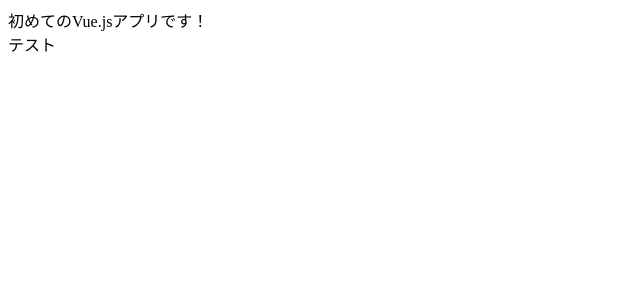
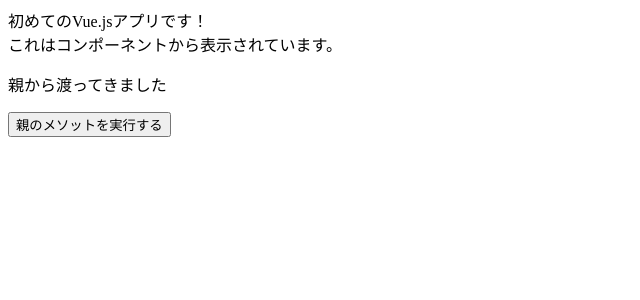
Before and after one commit to KNR1009/live-chat-vuejs, a Vue app: page / in a window 1280 px wide. Shown: the top 300 px of the page, without its empty margins (0-640 px from the left). Built offline with nearby package versions, Linux system fonts and the light colour scheme.

Commit message:
add vue methods

```diff
--- /dev/null
+++ b/src/components/TestComponent.vue
@@ -0,0 +1,17 @@
+<template>
+  <div>これはコンポーネントから表示されています。</div>
+  <p>{{ messages }}</p>
+  <p>{{ isEnabled }}</p>
+  <button @click="onClick()">親のメソットを実行する</button>
+</template>
+
+<script>
+export default {
+  props: ["messages", "isEnabled"],
+  methods: {
+    onClick() {
+      this.$emit("toggle");
+    },
+  },
+};
+</script>
--- a/src/views/Welcome.vue
+++ b/src/views/Welcome.vue
@@ -1,15 +1,28 @@
 <template>
   <div>{{ title }}</div>
-  <div>{{ subtitle }}</div>
+  <TestComponent
+    messages="親から渡ってきました"
+    :isEnabled="isEnabled"
+    @toggle="toggle"
+  />
 </template>
 
 <script>
+import TestComponent from "../components/TestComponent";
 export default {
+  components: {
+    TestComponent,
+  },
   data() {
     return {
       title: "初めてのVue.jsアプリです！",
       subtitle: "テスト",
     };
   },
+  methods: {
+    toggle() {
+      alert("クリックしました");
+    },
+  },
 };
 </script>
```
